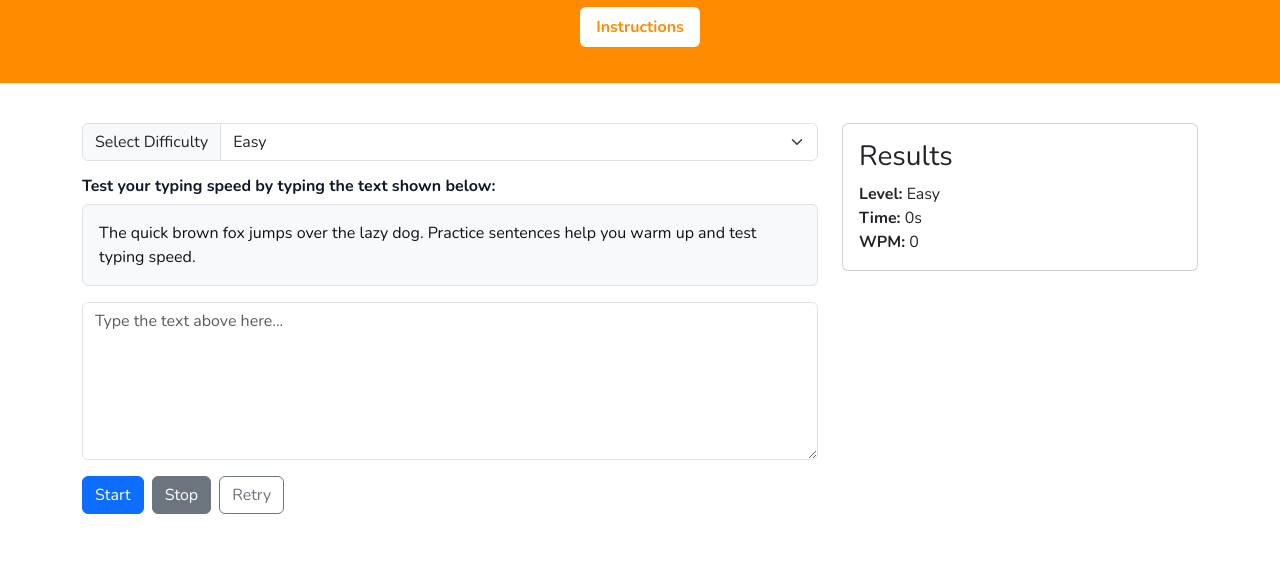
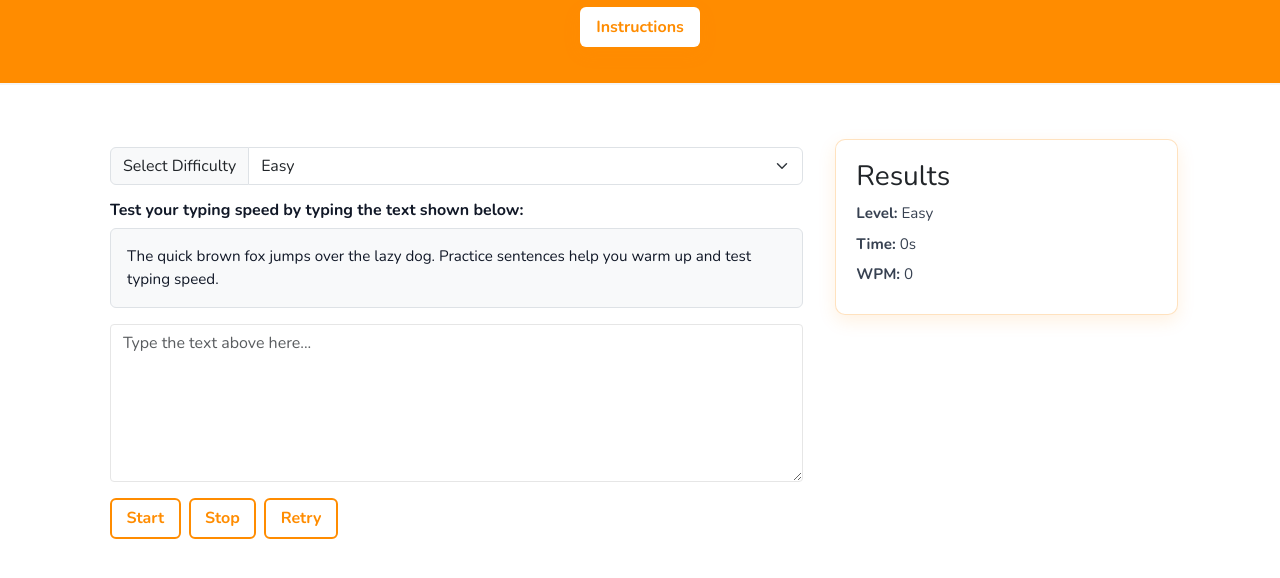
Before and after one commit to decccmcc/type-racer, a plain HTML site: page index.html in a window 1280 px wide. Shown: the part 84-662 px from the top of the page. Drawn offline with nearby package versions, Linux system fonts and the light colour scheme.

Commit message:
Update styling of the page to fit the current design

```diff
--- a/assets/css/style.css
+++ b/assets/css/style.css
@@ -66,3 +66,57 @@ main.container{padding-top:1rem}
 	color:#111827;
 	font-weight:600;
 }
+
+/* Main test area layout */
+.test-grid{margin-top:1rem}
+.test-area{padding:0.5rem}
+
+/* Prompt box styling to match design */
+.prompt-box{
+	background:#fff;
+	border:1px solid #e6e6e6;
+	color:#111827;
+	border-radius:4px;
+	font-size:0.95rem;
+}
+
+/* Typing textarea */
+#typing-area{
+	border:1px solid #e6e6e6;
+	border-radius:4px;
+	resize:vertical;
+}
+
+/* Control buttons styling similar to design */
+#start-btn, #stop-btn, #retry-btn{
+	border-radius:6px;
+	border:2px solid var(--accent);
+	background:transparent;
+	color:var(--accent);
+	padding:0.4rem 0.9rem;
+	font-weight:600;
+}
+#start-btn:hover, #stop-btn:hover, #retry-btn:hover{
+	background:var(--accent);
+	color:#fff;
+}
+
+/* Results card styling (orange-tinted border & subtle shadow) */
+.results-card{
+	border-radius:10px;
+	border: 1px solid rgba(255,140,0,0.25);
+	box-shadow: 0 6px 18px rgba(255,140,0,0.12);
+}
+.results-card .card-body{padding:1.25rem}
+.results-item{font-size:0.95rem; color:#374151; margin-bottom:0.5rem}
+
+/* Align the results card to the top on larger screens */
+@media(min-width:768px){
+	.results-area{display:flex; align-items:flex-start; height:100%}
+	.results-area .results-card{width:100%}
+}
+
+/* Narrow the container max-width for a similar layout to the image */
+@media(min-width:992px){
+	.container{max-width:1100px}
+}
```
